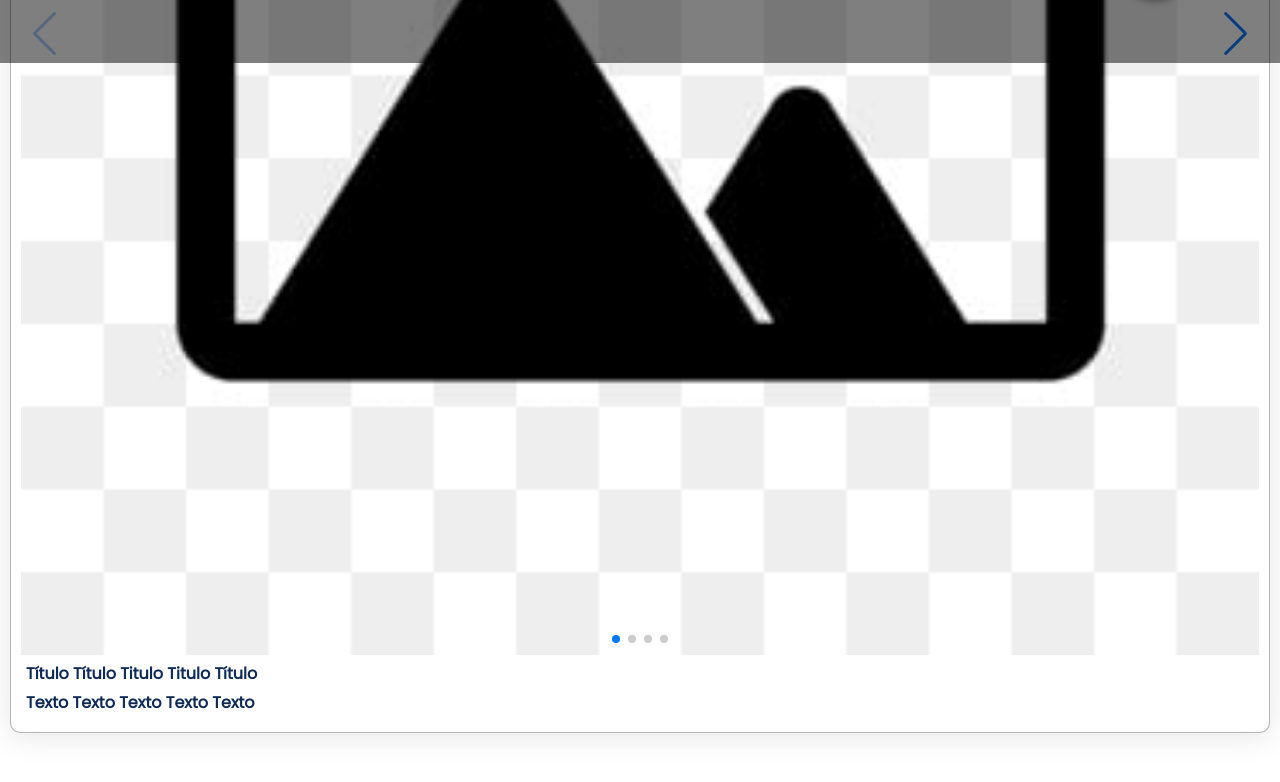
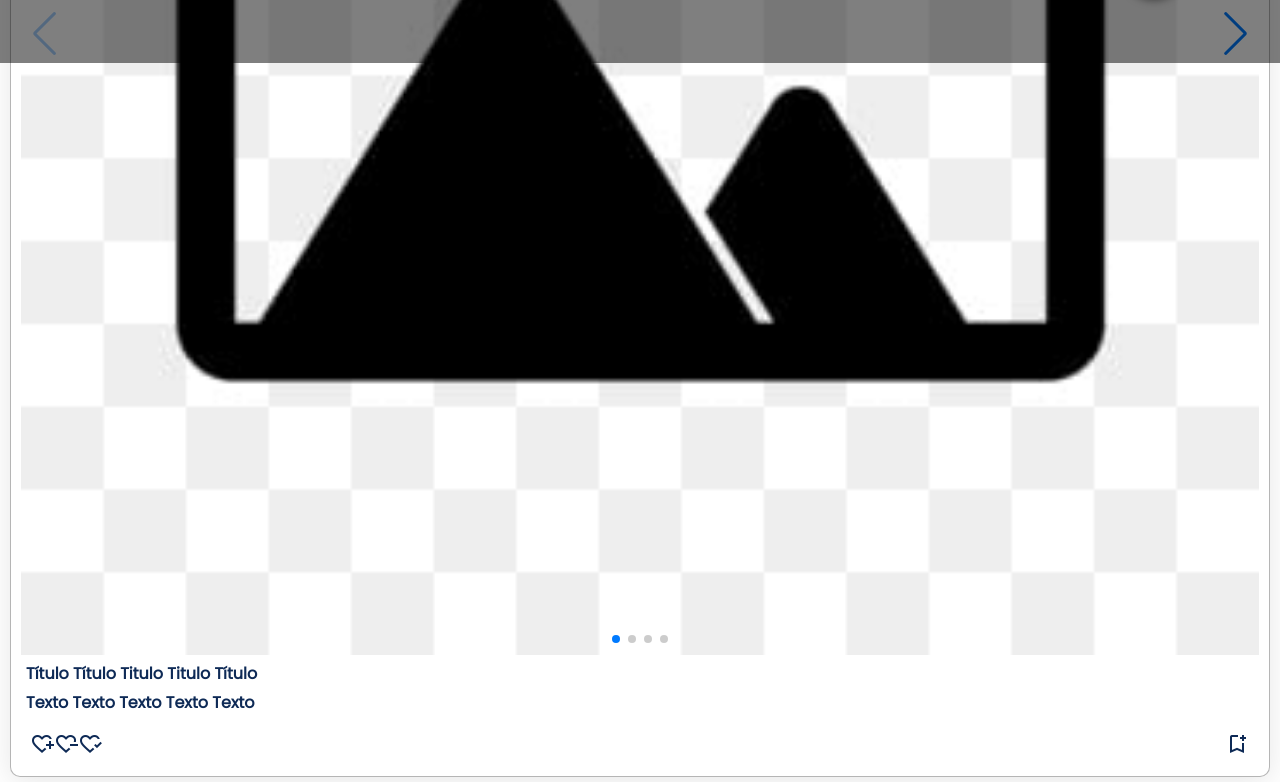
Before and after one commit to deoliverrafa/Sociallizze, a plain HTML site: page index.html in a window 1280 px wide. Shown: the part 737-1519 px from the top of the page. Before the commit the page ends 1475 px from the top, so only its background shows below. Drawn offline with nearby package versions, Linux system fonts and the light colour scheme; no server answers.

Commit message:
update index.html

```diff
--- a/index.html
+++ b/index.html
@@ -329,6 +329,30 @@
                 <p class="text title text-wrap text-bold">Título Título Titulo Titulo Título</p>
                 <p class="text comment text-wrap text-bold">Texto Texto Texto Texto Texto</p>
             </div>
+            <div class="container container-row-between">
+                <div class="container container-row">
+                    <span class="material-symbols-outlined">
+                        heart_plus
+                    </span>
+                    <span class="material-symbols-outlined">
+                        heart_minus
+                    </span>
+                    <span class="material-symbols-outlined">
+                        heart_check
+                    </span>
+                </div>
+                <div class="container container-row">
+                    <span class="material-symbols-outlined">
+                        bookmark_add
+                    </span>
+                    <!--<span class="material-symbols-outlined">
+                        bookmark_added
+                    </span>
+                    <span class="material-symbols-outlined">
+                        bookmark_remove
+                    </span>-->
+                </div>
+            </div>
         </div>
     </main>
 
```
